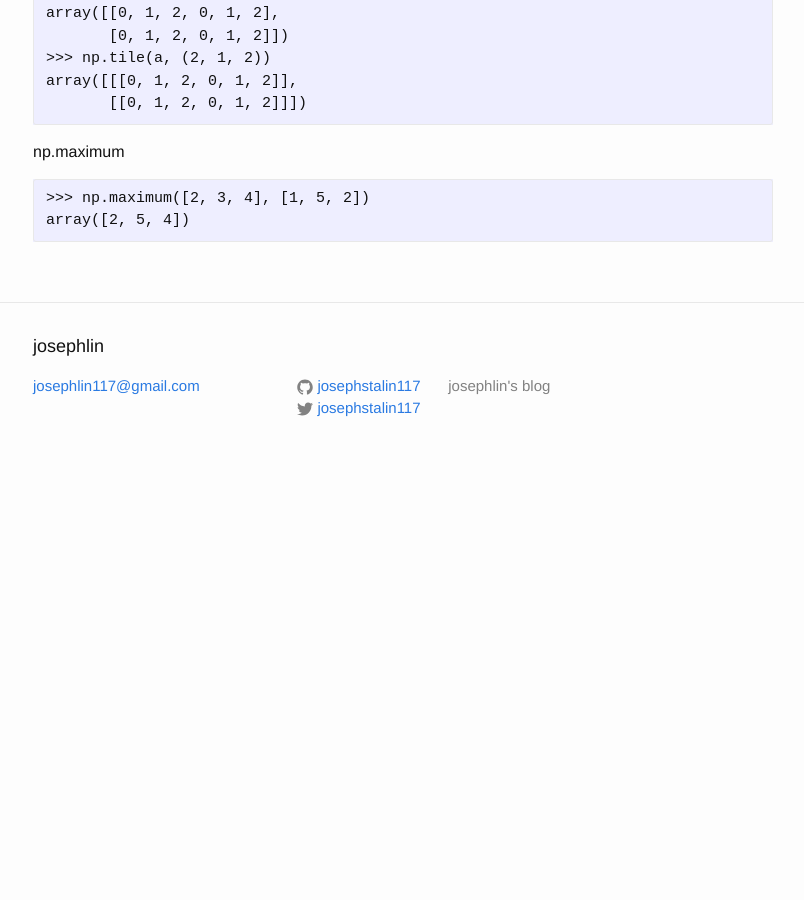
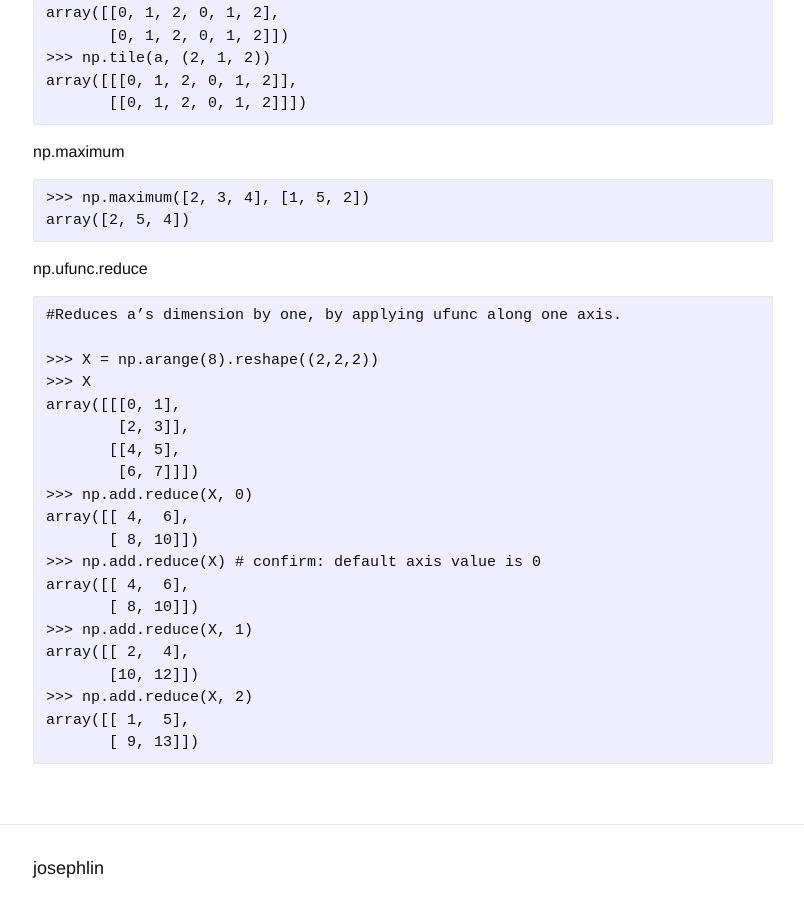
Before and after one commit to josephstalin117/josephstalin117.github.io, a Jekyll site: the page built from _posts/2018-3-3-numpy.markdown, in a window 1280 px wide and 900 px high, scrolled down 14717 px. Shown: the whole window, without its empty margins (237-1041 px from the left). Built offline with Jekyll 4.4.1, drawn with Linux system fonts in a browser that asks for light colours; before the commit the page ends 15197 px from its top, so only the background shows below that.

Commit message:
add np.ufunc.reduce

````diff
--- a/_posts/2018-3-3-numpy.markdown
+++ b/_posts/2018-3-3-numpy.markdown
@@ -681,3 +681,27 @@ np.maximum
 >>> np.maximum([2, 3, 4], [1, 5, 2])
 array([2, 5, 4])
 ```
+
+np.ufunc.reduce
+```
+#Reduces a’s dimension by one, by applying ufunc along one axis.
+
+>>> X = np.arange(8).reshape((2,2,2))
+>>> X
+array([[[0, 1],
+        [2, 3]],
+       [[4, 5],
+        [6, 7]]])
+>>> np.add.reduce(X, 0)
+array([[ 4,  6],
+       [ 8, 10]])
+>>> np.add.reduce(X) # confirm: default axis value is 0
+array([[ 4,  6],
+       [ 8, 10]])
+>>> np.add.reduce(X, 1)
+array([[ 2,  4],
+       [10, 12]])
+>>> np.add.reduce(X, 2)
+array([[ 1,  5],
+       [ 9, 13]])
+```
````
